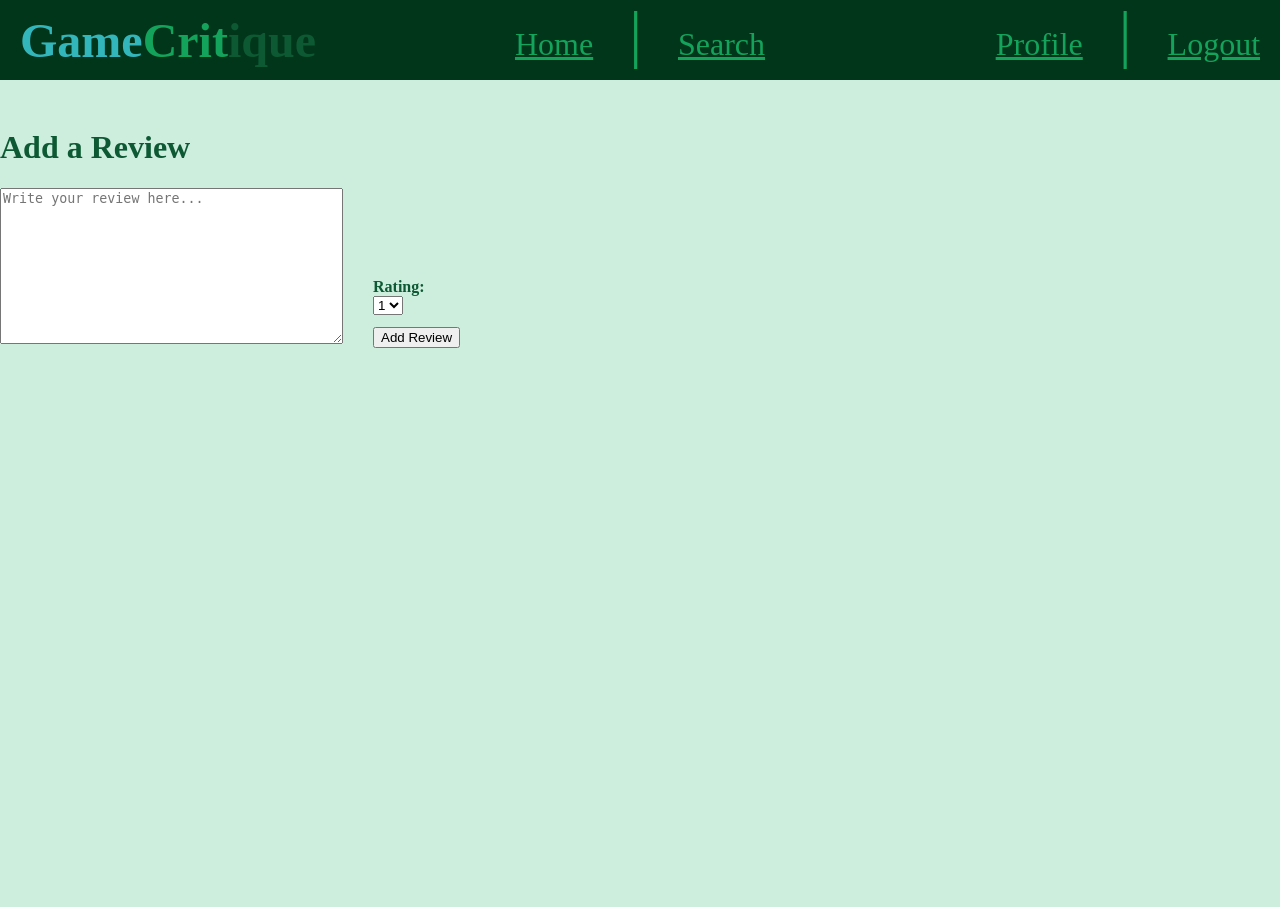
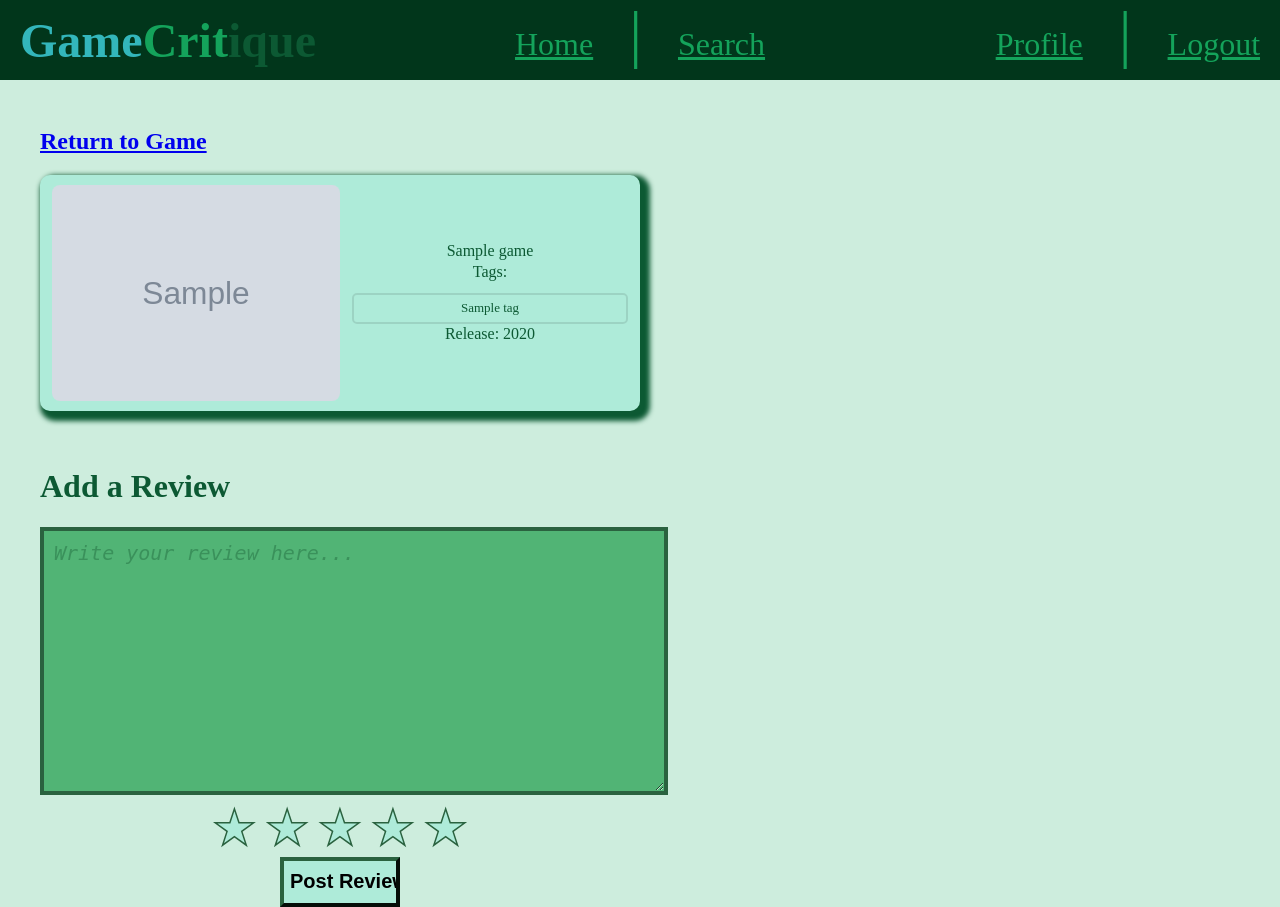
Before and after one commit to WAD2-LB03/WAD2_GroupProject, a Django app: a page that uses templates/gamecritique/add_review.html in a window 1280 px wide. Before the commit the page ends 348 px from the top, so only its background shows below. Run offline with Django 5.2, Linux system fonts and the light colour scheme; a user stored in the database is signed in; tables that the repository leaves empty hold one stand-in row (values such as "Sample post"); grey boxes marked "Sample" are stand-in pictures.

Commit message:
Stylized the add_review page; Stylized the trending section on index page further; Moved the key to the page for the featured game

```diff
--- a/gamecritique/forms.py
+++ b/gamecritique/forms.py
@@ -4,19 +4,24 @@
 
 class ReviewForm(forms.ModelForm):
     RATING_CHOICES = [
-        (1, "1"),
+        (5, "5"),
+        (4, "4"),
+        (3, "3"),
         (2, "2"),
-        (3, "3"),
-        (4, "4"),
-        (5, "5"),
+        (1, "1")
     ]
 
     content = forms.CharField(
-        widget=forms.Textarea(attrs={"placeholder": "Write your review here..."})
+        widget=forms.Textarea(attrs = {
+            "placeholder": "Write your review here...",
+            'class': 'text-input',
+            'id': 'review-text'
+        })
     )
     rating = forms.TypedChoiceField(
         choices=RATING_CHOICES,
-        coerce=int
+        coerce=int,
+        widget=forms.RadioSelect
     )
 
     class Meta:
@@ -25,7 +30,11 @@
 
 class CommentForm(forms.ModelForm):
     content = forms.CharField(
-        widget=forms.Textarea(attrs={"placeholder": "Write a comment here..."})
+        widget=forms.Textarea(attrs={
+            "placeholder": "Write a comment here...",
+            'class': 'text-input',
+            'id': 'comment-text'
+        })
     )
 
     class Meta:
--- a/gamecritique/views.py
+++ b/gamecritique/views.py
@@ -23,8 +23,8 @@
     random_game = random.choice(games)
     trending_games = mostPopular(Game.objects)[:3]
     context_dict = {
-        "random_game": random_game,
-        "trending_games": trending_games,
+        'random_game': random_game,
+        'trending_games': trending_games,
     }
 
     response = render(request, 'gamecritique/index.html', context=context_dict)
@@ -72,18 +72,20 @@
     return JsonResponse({'results': data})
 
 def show_game(request, game_name_slug):
-    context_dict = {}
-
     try:
         game = Game.objects.get(slug=game_name_slug)
         reviews = Review.objects.filter(game=game).order_by('-created_at_timestamp')
+        isFeatured = request.GET.get('featured')
+    except Game.DoesNotExist:
+        game = None
+        reviews = None
+        isFeatured = None
 
-        context_dict['game'] = game
-        context_dict['reviews'] = reviews
-
-    except Game.DoesNotExist:
-        context_dict['game'] = None
-        context_dict['reviews'] = None
+    context_dict = {
+        'game': game,
+        'reviews': reviews,
+        'isFeatured': isFeatured
+    }
 
     return render(request, 'gamecritique/game.html', context=context_dict)
 
--- /dev/null
+++ b/static/stylesheets/add_review.css
@@ -0,0 +1,52 @@
+@import 'components/gameSmall.css';
+@import 'components/textInput.css';
+@import 'components/submitButton.css';
+
+#game-display {
+    width: 50%;
+}
+
+#review {
+    width: 50%;
+}
+
+#review-text {
+    padding: 10px;
+
+    border-width: 4px;
+    border-color: #2a623f;
+}
+
+#rating {
+    width: 50%;
+    gap: 8px;  /* Margins between stars */
+    display: flex;
+    flex-direction: row-reverse;
+    justify-content: center;
+}
+
+#rating input {
+    display: none;
+}
+
+#submit-container {
+    width: 50%;
+    display: flex;
+    justify-content: center;
+}
+
+.star {
+    font-size: 50px;
+    color: #AEEBD9;
+    cursor: pointer;
+    -webkit-text-stroke: 1.5px #2a623f;
+}
+
+#rating label:hover .star,
+#rating label:hover ~ label .star {
+    color: #2a623f;
+}
+
+#rating input:checked ~ label .star {
+    color: #2a623f;
+}
--- a/static/stylesheets/base.css
+++ b/static/stylesheets/base.css
@@ -1,6 +1,6 @@
 html, body {
     height: 100%;
-    margin: 0;
+    margin: 0 20px;
 }
 
 hr {
--- a/static/stylesheets/components/key.css
+++ b/static/stylesheets/components/key.css
@@ -1,7 +1,7 @@
 #key-container {
     position: absolute;
 
-    top: 12%;
+    top: 93%;
     left: 0;
 }
 
--- /dev/null
+++ b/static/stylesheets/components/submitButton.css
@@ -0,0 +1,12 @@
+.submit-button {
+    width: 20%;
+    height: 50px;
+    font-size: 20px;
+    font-weight: bold;
+
+    cursor: pointer;
+
+    background-color: #AEEBD9;
+    border-color: #2a623f;
+    border-width: 4px;
+}
--- a/static/stylesheets/components/searchBar.css
+++ b/static/stylesheets/components/textInput.css
@@ -1,9 +1,4 @@
-#search {
-    display: flex;
-    justify-content: center;
-}
-
-#search-bar {
+.text-input {
     background-color: #51b475;
     border-color: #2a623f;
 
@@ -12,12 +7,11 @@
     color: #2a623f;
     caret-color: #b1eec7;
 
+    width: 100%;
     padding-left: 10px;
-    width: 40%;
-    height: 30px;
 }
 
-#search-bar::placeholder {
+.text-input::placeholder {
     color: #3a915b;
     opacity: 1;
     font-style: italic;
--- /dev/null
+++ b/static/stylesheets/game.css
@@ -0,0 +1 @@
+@import 'components/key.css'
--- a/templates/gamecritique/add_review.html
+++ b/templates/gamecritique/add_review.html
@@ -5,31 +5,55 @@
     Add a Review
 {% endblock %}
 
+{% block head_block %}
+    <link rel="stylesheet" type="text/css" href="{% static 'stylesheets/add_review.css' %}?v={% now 'U' %}" />
+{% endblock %}
+
 {% block body_block %}
+<div id="game-display">
+    <h2><a href="{% url 'gamecritique:show_game' game.slug %}">Return to Game</a></h2>
+    <div class="game-small">
+        <img src="{{ game.image_url }}" alt="{{ game.name }}">
+        <div class="gs-info">
+            <span>{{ game.name}}</a></span>
+            <span>Tags: </span>
+            <span><div class="tag_list">
+            {% for tag in game.tags.all|slice:":5"  %}
+                <span class="tag_name">{{ tag.name }}</span>
+            {% endfor %}
+            {% if game.tags.count > 5 %}
+                <span class="tag_name">+{{ game.tags.count|add:"-5" }} more<span>
+            {% endif %}
+            </div></span>
+            <span>Release: {{ game.release_year }}</span>
+        </div>
+    </div>
+</div>
+
+<br><br>
+
 <h1>Add a Review</h1>
 
 <form id="review_form" method="post" action="">
     {% csrf_token %}
 
-    <div style="display: flex; align-items: flex-end; gap: 30px;">
+    <div id='review'>
+        {{ form.content.errors }}
+        {{ form.content }}
+    </div>
 
-        <div>
-            {{ form.content.errors }}
-            {{ form.content }}
-        </div>
+    <div id='rating'>
+        {% for radio in form.rating %}
+            {{ radio.tag }}
+            <label for="{{ radio.id_for_label }}">
+                <span class='star'>★</span>
+            </label>
+        {% endfor %}
+    </div>
 
-        <div style="display: flex; flex-direction: column; gap: 12px;">
-            <div>
-                <label for="{{ form.rating.id_for_label }}"><strong>Rating:</strong></label><br>
-                {{ form.rating.errors }}
-                {{ form.rating }}
-            </div>
+    <div id='submit-container'>
+        <input type="submit" class='submit-button' name="submit" value="Post Review" />
+    </div>
 
-            <div>
-                <input type="submit" name="submit" value="Add Review" />
-            </div>
-        </div>
-
-    </div>
 </form>
 {% endblock %}
--- a/templates/gamecritique/search.html
+++ b/templates/gamecritique/search.html
@@ -16,7 +16,7 @@
 
 {% block body_block %}
     <div id="search">
-        <input type='text' id="search-bar" placeholder="Search for a game, or search for tags with '#<tag>'">
+        <input type='text' class='text-input' id="search-bar" placeholder="Search for a game, or search for tags with '#<tag>'">
     </div>
 
     <br><hr><br>
```
Also changed, not shown: static/stylesheets/index.css (+23 -4 lines), static/stylesheets/search.css (+10 -0 lines), templates/gamecritique/game.html (+14 -0 lines), templates/gamecritique/index.html (+4 -12 lines), media/profile_images/IAmCyriak.jpg (added).
